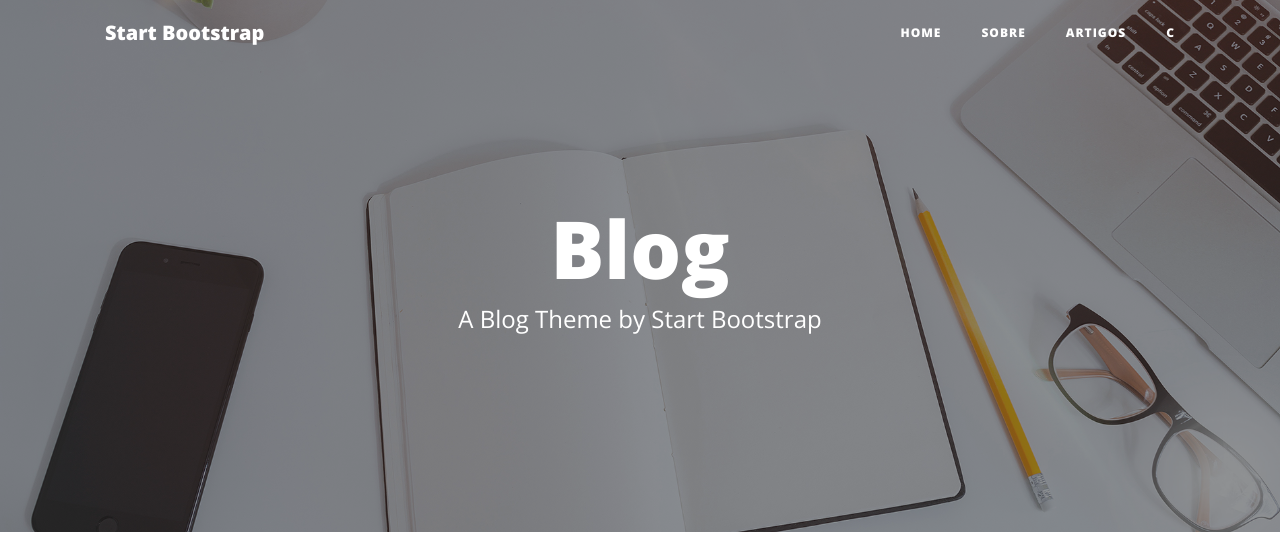
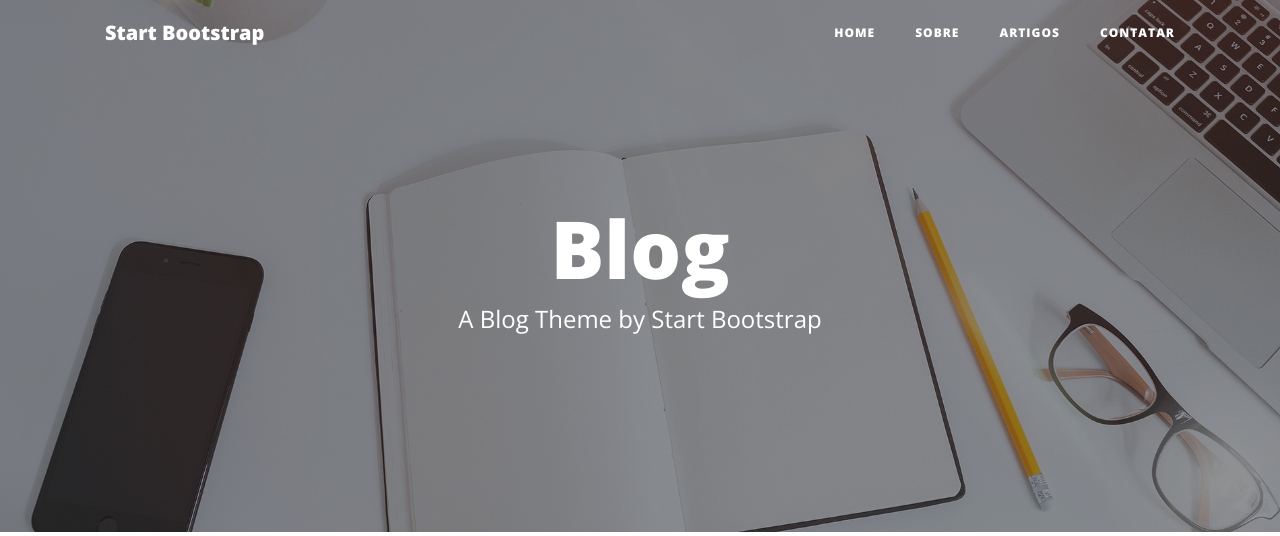
Before and after one commit to LucasBruce/BlogAthilla, a Spring Boot app: page / in a window 1280 px wide. Shown: the top 536 px of the page. Run offline with Spring Boot 4, Linux system fonts and the light colour scheme; the visitor is signed in with stand-in values (Sample User, id 1); some of the project's set-up classes (security, data sources, template engines, error pages and the like) are left out, and stand-ins take their place.

Commit message:
blog v0.1

```diff
--- a/mycodeblog-master/src/main/resources/templates/index.html
+++ b/mycodeblog-master/src/main/resources/templates/index.html
@@ -45,7 +45,7 @@
             <a class="nav-link" href="/poste">Artigos</a>
           </li>
           <li class="nav-item">
-            <a class="nav-link" href="/contact">C</a>
+            <a class="nav-link" href="/contact">Contatar</a>
           </li>
         </ul>
       </div>
```
